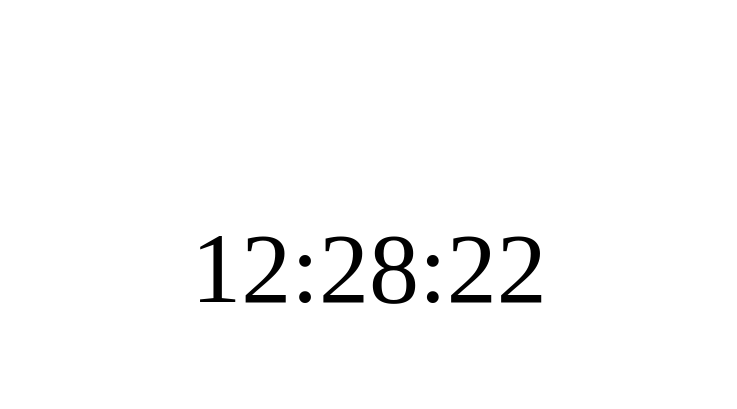
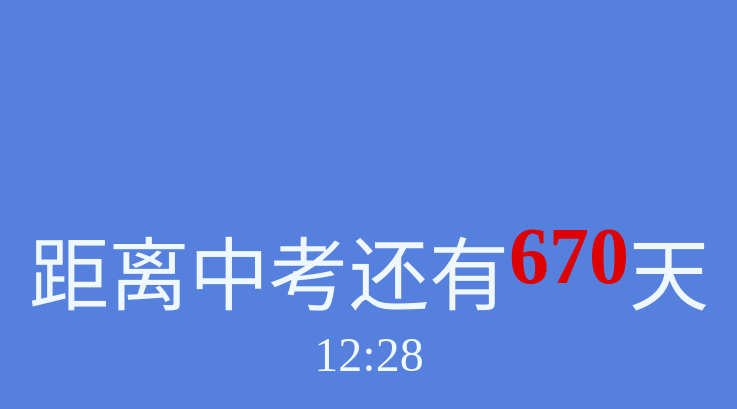
Before and after one commit to RssICX/RssICX.github.io, a plain HTML site: page index-time.html in a window 1280 px wide. Shown: the part 97-506 px from the top of the page, without its empty margins (271-1008 px from the left). Drawn offline with Linux system fonts and the light colour scheme.

Commit message:
Add files via upload

```diff
--- a/index-time.html
+++ b/index-time.html
@@ -1,48 +1,108 @@
 <!DOCTYPE html>
-<html lang="en">
+<html>
 
 <head>
-    <meta charset="UTF-8">
-    <meta name="viewport" content="width=device-width, initial-scale=1.0">
+    <meta charset="utf-8">
     <title>时间</title>
-    <style>
-        .o {
-            transform: translateX(0%) translateY(calc(26vh));
-            font-size: 100px;
-            /* width: 0%; */
+    <style type="text/css">
+        * {
+            margin: 0;
+            padding: 0;
+        }
+
+        body {
+            background-color: rgb(85, 128, 221);
+        }
+
+        #box {
+            /* width: 100px;
+            height: 100px; */
+            background-color: inherit;
+            color: aliceblue;
+            /* position: absolute; */
+            top: 0;
+            left: 0;
+            font-size: 300%;
             text-align: center;
+            /* transform: translateX(calc(45vw)) translateY(calc(50vh)); */
+            display: flex;
+            justify-content: center;
+        }
+
+        #day {
+            /* /* width: 100px;
+            height: 100px; */
+            background-color: inherit;
+            color: aliceblue;
+            /* position: absolute; */
+            /* top: 0;
+            left: 0; */
+            font-size: 500%;
+            /* transform: translateX(174%) translateY(289%); */
+            /* transform: translateX(calc(23vw)) translateY(calc(24vh)); */
+            /* text-align:center; */
+            display: flex;
+            justify-content: center;
+        }
+
+        .parent {
+            display: flex;
+            justify-content: center;
+        }
+
+        .son {
+            float: left;
+            background: pink;
+            width: 50px;
+            height: 50px;
         }
     </style>
 </head>
-
-<body>
-    <p id="time_display" class="o"></p>
-
-</body>
 <script>
-    var day_n, myDate = new Date(), year = null, day, hour, Minutes, Milliseconds, Seconds, mouth = null, date = null, time = null;
-    // myDate.getYear();  //获取当前年份(2位)
-    year = myDate.getUTCFullYear();
-    mouth = myDate.getMonth() + 1;
-    day = myDate.getDate();  //获取当前日(1-31)
-    day_n = myDate.getDay();   //获取当前星期X(0-6,0代表星期天)
-    // myDate.getTime();  //获取当前时间(从1970.1.1开始的毫秒数)
-    hour = myDate.getHours();  //获取当前小时数(0-23)
-    Minutes = myDate.getMinutes();  //获取当前分钟数(0-59)
-    Seconds = myDate.getSeconds();  //获取当前秒数(0-59)
-    Milliseconds = myDate.getMilliseconds(); //获取当前毫秒数(0-999)
-    date = myDate.toLocaleDateString();  //获取当前日期
-    var mytime = myDate.toLocaleTimeString();  //获取当前时间
-    // myDate.toLocaleString( );  //获取日期与时间
-    var date_a_time = myDate.toLocaleString();
-    const sleep = (delay) => new Promise((resolve) => setTimeout(resolve, delay))
-    function myMessage() {
-        document.getElementById("time_display").innerHTML = myDate.getHours() + ":" + myDate.getMinutes() + ":" + myDate.getSeconds();
-    }
-    myMessage();
-    for (let index = 0; index < 10; index++) {
-        setTimeout(myMessage, 1000)
-    }
 </script>
 
+<body style="position: relative;">
+    <div style="height: calc(38.5vh);"></div>
+    <div id="day">距离中考还有 <strong id="strong0" style="color: rgb(222, 0, 0);"></strong> 天</div>
+    <div id="box"></div>
+    <!-- <div id="text"><small>今天也要好好学习啊！</small></div> -->
+    <script>
+        var i = 0;
+        function myDate() {
+            var now = new Date();
+            var year = now.getFullYear();
+            var month = now.getMonth() + 1;
+            var day = now.getDate();
+            var hours = now.getHours();
+            var minutes = now.getMinutes();
+            var seconds = now.getSeconds();
+            document.getElementById("box").innerHTML = hours + ":" + minutes;
+            // document.getElementById("box").innerHTML = hours + ":" + minutes + ":" + seconds;
+        }
+        myDate();
+        setInterval(myDate, 1000);
+        function getDistanceSpecifiedTime(dateTime) {
+            // 指定日期和时间
+            var EndTime = new Date(dateTime);
+            // 当前系统时间
+            var NowTime = new Date();
+            var t = EndTime.getTime() - NowTime.getTime();
+            var d = Math.floor(t / 1000 / 60 / 60 / 24);
+            var h = Math.floor(t / 1000 / 60 / 60 % 24);
+            var m = Math.floor(t / 1000 / 60 % 60);
+            var s = Math.floor(t / 1000 % 60);
+            // var html = d + " 天" + h + " 时" + m + " 分" + s + " 秒";
+            var html = " " + d + " ";
+            return html;
+        }
+        function daay() {
+            var doc;
+            doc = document.getElementById("strong0");
+            doc.innerHTML = getDistanceSpecifiedTime(new Date("2025/6/28 00:00:00"));
+        }
+        daay();
+        setInterval(daay, 3600000);
+    </script>
+</body>
+
 </html>
```
Also changed, not shown: CSS/main.d.l.css (+89 -42 lines), index.html (+21 -9 lines).
